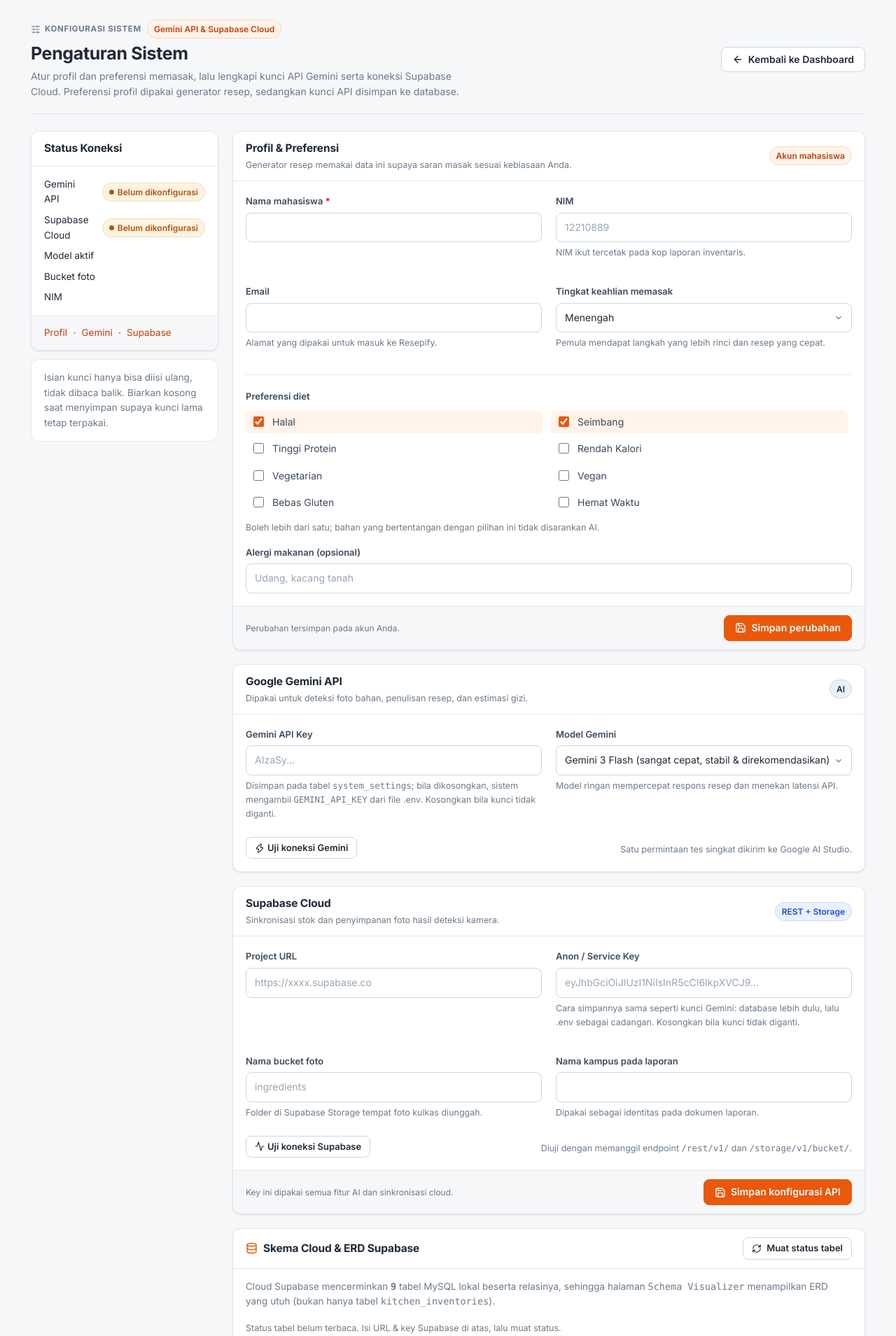
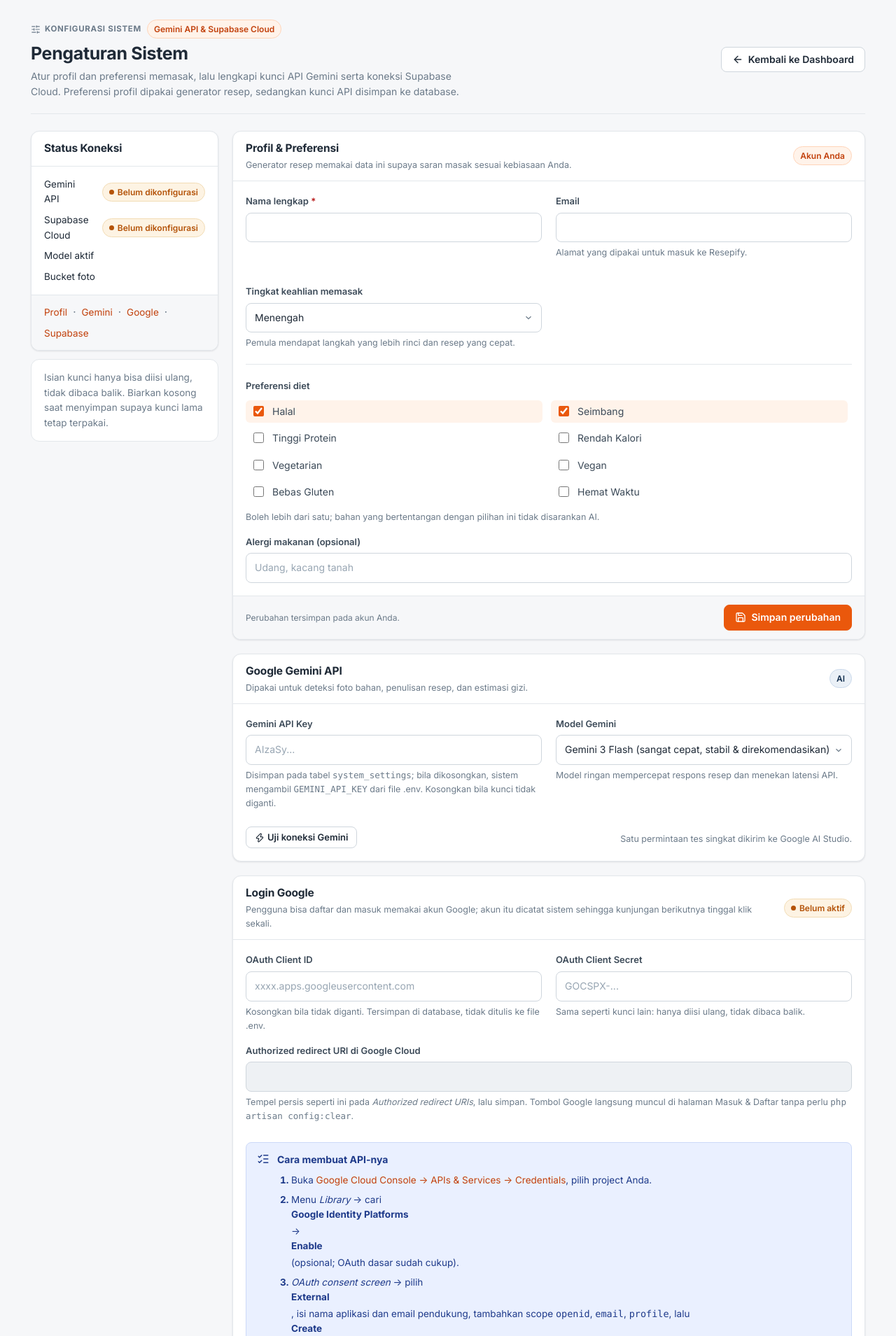
Before and after one commit to Zavifay17/Resify, a Laravel app: template resources/views/settings/index.blade.php in a window 1280 px wide. Shown: the part 65-1974 px from the top of the page at 70% size. Run offline with Laravel 12, Linux system fonts and the light colour scheme; the template is opened without the code that fills it, so the values that code supplies are empty; some libraries are stand-ins or nearby versions.

Commit message:
refactor: wording umum tanpa identitas kampus + kartu Login Google di Pengaturan
Semua teks yang menampilkan identitas kampus (nama universitas, program studi,
NIM, "email kampus", cap "Tugas Akhir") diganti wording produk yang umum:
"Sistem Inventaris Dapur & Generator Resep Berbasis AI". Kolom NIM/nama kampus
dihapus dari formulir profil, kartu status, dropdown akun, dan kop laporan cetak;
kolom lama di database tidak diubah sehingga data tetap utuh.

Login Google dirapikan: hint konfigurasi tidak lagi tampil di halaman publik, dan
tambah kartu "Login Google" di Pengaturan untuk mengisi OAuth Client ID/Secret
langsung dari aplikasi (disimpan di system_settings, dipakai tanpa config:clear,
tidak dicerminkan ke Supabase) beserta URI callback dan langkah pembuatan API.

```diff
--- a/app/Console/Commands/FetchRecipeImagesCommand.php
+++ b/app/Console/Commands/FetchRecipeImagesCommand.php
@@ -110,7 +110,7 @@ class FetchRecipeImagesCommand extends Command
 
     private function hasilCommons(string $kata): array
     {
-        return Http::withHeaders(['User-Agent' => 'Resepify/1.0 (Tugas Akhir RPL Universitas BSI; kontak developer@resepify.test)'])
+        return Http::withHeaders(['User-Agent' => 'Resepify/1.0 (https://resepify.test; kontak developer@resepify.test)'])
             ->timeout(15)
             ->retry(2, 800, throw: false)
             ->get(self::API, [
--- a/app/Services/GeminiService.php
+++ b/app/Services/GeminiService.php
@@ -55,7 +55,7 @@ class GeminiService
                 [
                     'role' => 'user',
                     'parts' => [
-                        ['text' => 'Halo Gemini, konfirmasi dalam 1 kalimat bahasa Indonesia bahwa kamu siap digunakan untuk sistem resep masakan cerdas Resepify kampus BSI!']
+                        ['text' => 'Halo Gemini, konfirmasi dalam 1 kalimat bahasa Indonesia bahwa kamu siap digunakan untuk sistem resep masakan cerdas Resepify!']
                     ]
                 ]
             ],
@@ -136,7 +136,7 @@ class GeminiService
         $skill = $preferences['cooking_skill'] ?? 'Menengah';
 
         $prompt = <<<PROMPT
-Anda adalah Chef Eksekutif & Ahli Gizi kuliner profesional pada aplikasi "Resepify" (Tugas Akhir RPL Universitas BSI).
+Anda adalah Chef Eksekutif & Ahli Gizi kuliner profesional pada aplikasi "Resepify" (Sistem Inventaris Dapur & Generator Resep Berbasis AI).
 Tugas Anda adalah merancang SATU resep masakan lezat, praktis, dan logis yang BERPUSAT PADA BAHAN-BAHAN PILIHAN PENGGUNA BERIKUT:
 Bahan Terpilih dari Kulkas Pengguna: [{$ingredientsList}]
 
--- a/app/Services/SupabaseService.php
+++ b/app/Services/SupabaseService.php
@@ -301,6 +301,7 @@ class SupabaseService
     /** Kunci SystemSetting yang tidak boleh ikut terkirim ke cloud. */
     protected const KUNCI_RAHASIA = [
         'gemini_api_key', 'supabase_key', 'supabase_service_key', 'supabase_access_token', 'app_key',
+        'google_client_id', 'google_client_secret',
     ];
 
     /** Kolom yang di MySQL tersimpan sebagai teks JSON, di cloud sebagai jsonb. */
@@ -536,7 +537,7 @@ class SupabaseService
     protected function definisiSinkronisasi(): array
     {
         return [
-            'users' => ['id', 'name', 'email', 'google_id', 'nim', 'campus', 'avatar', 'diet_preferences', 'cooking_skill', 'allergies', 'email_verified_at', 'created_at', 'updated_at'],
+            'users' => ['id', 'name', 'email', 'google_id', 'avatar', 'diet_preferences', 'cooking_skill', 'allergies', 'email_verified_at', 'created_at', 'updated_at'],
             'ingredients' => ['id', 'name', 'category', 'region_origin', 'default_unit', 'typical_shelf_life_days', 'calories_per_100g', 'icon', 'image_url', 'description', 'created_at', 'updated_at'],
             'ingredient_requests' => ['id', 'user_id', 'raw_input', 'image_path', 'supabase_image_url', 'source_type', 'detected_ingredients', 'created_at', 'updated_at'],
             'recipes_cache' => ['id', 'user_id', 'title', 'slug', 'description', 'cooking_time_minutes', 'difficulty', 'servings', 'cuisine_type', 'region', 'image_url', 'meal_type', 'ingredient_hash', 'used_ingredients', 'missing_ingredients', 'instructions', 'nutrition_facts', 'chef_tips', 'tags', 'source', 'is_demo_fallback', 'is_favorite', 'created_at', 'updated_at'],
--- a/public/css/resepify.css
+++ b/public/css/resepify.css
@@ -518,6 +518,8 @@ hr { border: 0; border-top: 1px solid var(--line); margin: 20px 0; }
 .alert-warn { background: var(--warn-soft); border-color: #f3ddb8; color: #7c4a06; }
 .alert-danger { background: var(--danger-soft); border-color: #f4cccc; color: #7f1d1d; }
 .alert-info { background: var(--info-soft); border-color: #ccd9f8; color: #1e3a8a; }
+.alert ol { padding-left: 20px; display: grid; gap: 6px; }
+.alert ol li::marker { font-weight: 650; }
 
 /* ------------------------------------------------------------------ tabs */
 .tabs { display: flex; gap: 4px; border-bottom: 1px solid var(--line); margin-bottom: 18px; overflow-x: auto; }
--- a/resources/views/inventory/index.blade.php
+++ b/resources/views/inventory/index.blade.php
@@ -34,7 +34,7 @@
             <div class="page-head-main">
                 <div class="page-head-meta">
                     <span class="eyebrow"><i data-lucide="refrigerator"></i> Manajemen Stok Dapur</span>
-                    <span class="chip chip-brand">Stok Kulkas &amp; Dapur Mahasiswa</span>
+                    <span class="chip chip-brand">Stok Kulkas &amp; Dapur Anda</span>
                     <span class="chip">Total: {{ $items->total() }} Bahan</span>
                 </div>
                 <h1>Manajemen Inventaris Dapur</h1>
--- a/resources/views/layouts/app.blade.php
+++ b/resources/views/layouts/app.blade.php
@@ -59,7 +59,7 @@
                 <div class="dropdown" x-data="{ open: false }" @click.outside="open = false">
                     <button type="button" class="dropdown-toggle" @click="open = !open">
                         <span class="avatar">{{ strtoupper(substr(optional(auth()->user())->name ?? 'M', 0, 2)) }}</span>
-                        <span class="truncate nama-user" style="max-width:115px">{{ Str::limit(optional(auth()->user())->name ?? 'Mahasiswa', 16) }}</span>
+                        <span class="truncate nama-user" style="max-width:115px">{{ Str::limit(optional(auth()->user())->name ?? 'Pengguna', 16) }}</span>
                         <i data-lucide="chevron-down" style="width:14px;height:14px;color:var(--muted);flex:none"></i>
                     </button>
 
@@ -67,7 +67,6 @@
                         <div class="who">
                             <div class="strong">{{ auth()->user()->name }}</div>
                             <div class="text-xs text-muted">{{ auth()->user()->email }}</div>
-                            <div class="text-xs mono" style="color:var(--brand-dark)">NIM {{ auth()->user()->nim ?? '-' }}</div>
                         </div>
                         <a href="{{ route('settings.index') }}"><i data-lucide="sliders-horizontal"></i> Pengaturan Gemini &amp; Supabase</a>
                         <a href="{{ route('inventory.print') }}" target="_blank" rel="noopener"><i data-lucide="printer"></i> Cetak Laporan Inventaris</a>
@@ -146,8 +145,8 @@
                 <span class="strong">Resepify</span>
             </div>
             <p class="fine mb-0">
-                Tugas Akhir Program Studi Rekayasa Perangkat Lunak<br>
-                Universitas Bina Sarana Informatika (UBSI)
+                Sistem Inventaris Dapur &amp; Generator Resep Berbasis AI<br>
+                Bahan terpakai maksimal, sisa makanan minimal.
             </p>
         </div>
 
--- a/resources/views/recipes/generator.blade.php
+++ b/resources/views/recipes/generator.blade.php
@@ -280,7 +280,7 @@
                             <label class="label">Tingkat Keahlian</label>
                             <select x-model="cookingSkill" class="select full">
                                 <option value="Pemula">Pemula (Langkah Sederhana)</option>
-                                <option value="Menengah">Menengah (Standar Mahasiswa)</option>
+                                <option value="Menengah">Menengah (Standar)</option>
                                 <option value="Mahir">Mahir (Teknik Kuliner Lengkap)</option>
                             </select>
                         </div>
--- a/resources/views/settings/index.blade.php
+++ b/resources/views/settings/index.blade.php
@@ -193,15 +193,13 @@
                     <span class="text-sm">Bucket foto</span>
                     <span class="mono text-xs">{{ $supabaseBucket }}</span>
                 </div>
-                <div class="flex-between">
-                    <span class="text-sm">NIM</span>
-                    <span class="mono text-xs">{{ $studentNim }}</span>
-                </div>
             </div>
             <div class="card-foot flex-center flex-wrap">
                 <a href="#section-profil" class="text-sm">Profil</a>
                 <span class="text-muted">&middot;</span>
                 <a href="#section-gemini" class="text-sm">Gemini</a>
+                <span class="text-muted">&middot;</span>
+                <a href="#section-google" class="text-sm">Google</a>
                 <span class="text-muted">&middot;</span>
                 <a href="#section-supabase" class="text-sm">Supabase</a>
             </div>
@@ -228,26 +226,16 @@
                 <h2>Profil &amp; Preferensi</h2>
                 <span class="hint">Generator resep memakai data ini supaya saran masak sesuai kebiasaan Anda.</span>
             </div>
-            <span class="chip chip-brand">Akun mahasiswa</span>
+            <span class="chip chip-brand">Akun Anda</span>
         </div>
 
         <div class="card-body">
             <div class="grid grid-2">
                 <div class="field">
-                    <label class="label" for="profil_nama">Nama mahasiswa <span class="req">*</span></label>
+                    <label class="label" for="profil_nama">Nama lengkap <span class="req">*</span></label>
                     <input class="input" type="text" id="profil_nama" name="name"
                            value="{{ old('name', $user->name) }}" required>
                     @error('name')
-                        <div class="err">{{ $message }}</div>
-                    @enderror
-                </div>
-
-                <div class="field">
-                    <label class="label" for="profil_nim">NIM</label>
-                    <input class="input mono" type="text" id="profil_nim" name="nim"
-                           value="{{ old('nim', $user->nim ?? $studentNim) }}" placeholder="12210889">
-                    <div class="hint">NIM ikut tercetak pada kop laporan inventaris.</div>
-                    @error('nim')
                         <div class="err">{{ $message }}</div>
                     @enderror
                 </div>
@@ -321,7 +309,7 @@
 
     {{-- ===================== Konfigurasi API ===================== --}}
     <form action="{{ route('settings.update') }}" method="POST" class="col gap-20"
-          onsubmit="['setting_gemini_key','setting_supabase_key'].forEach(function(id){var el=document.getElementById(id); if(!el.value) el.disabled=true;});">
+          onsubmit="['setting_gemini_key','setting_supabase_key','setting_google_id','setting_google_secret'].forEach(function(id){var el=document.getElementById(id); if(!el.value) el.disabled=true;});">
         @csrf
 
         <section class="card" id="section-gemini">
@@ -412,6 +400,70 @@
             </div>
         </section>
 
+        <section class="card" id="section-google">
+            <div class="card-head">
+                <div>
+                    <h2>Login Google</h2>
+                    <span class="hint">Pengguna bisa daftar dan masuk memakai akun Google; akun itu dicatat sistem sehingga kunjungan berikutnya tinggal klik sekali.</span>
+                </div>
+                @if ($googleSiap)
+                    <span class="chip chip-ok"><span class="dot dot-ok"></span> Aktif</span>
+                @else
+                    <span class="chip chip-warn"><span class="dot dot-warn"></span> Belum aktif</span>
+                @endif
+            </div>
+
+            <div class="card-body">
+                <div class="grid grid-2">
+                    <div class="field">
+                        <label class="label" for="setting_google_id">OAuth Client ID</label>
+                        <input class="input mono" type="text" id="setting_google_id" name="google_client_id"
+                               value="" autocomplete="off" placeholder="xxxx.apps.googleusercontent.com">
+                        <div class="hint">Kosongkan bila tidak diganti. Tersimpan di database, tidak ditulis ke file .env.</div>
+                        @error('google_client_id')
+                            <div class="err">{{ $message }}</div>
+                        @enderror
+                    </div>
+
+                    <div class="field">
+                        <label class="label" for="setting_google_secret">OAuth Client Secret</label>
+                        <input class="input mono" type="password" id="setting_google_secret" name="google_client_secret"
+                               value="" autocomplete="off" placeholder="GOCSPX-...">
+                        <div class="hint">Sama seperti kunci lain: hanya diisi ulang, tidak dibaca balik.</div>
+                        @error('google_client_secret')
+                            <div class="err">{{ $message }}</div>
+                        @enderror
+                    </div>
+                </div>
+
+                <div class="field">
+                    <label class="label">Authorized redirect URI di Google Cloud</label>
+                    <input class="input mono" type="text" readonly value="{{ $googleCallback }}"
+                           onclick="this.select()">
+                    <div class="hint">Tempel persis seperti ini pada <em>Authorized redirect URIs</em>, lalu simpan.
+                        Tombol Google langsung muncul di halaman Masuk &amp; Daftar tanpa perlu <span class="mono">php artisan config:clear</span>.</div>
+                </div>
+
+                <div class="alert alert-info mt-12">
+                    <i data-lucide="list-checks"></i>
+                    <div class="body">
+                        <strong>Cara membuat API-nya</strong>
+                        <ol class="text-sm mt-8 mb-0">
+                            <li>Buka <a href="https://console.cloud.google.com/apis/credentials" target="_blank" rel="noopener">Google Cloud Console &rarr; APIs &amp; Services &rarr; Credentials</a>, pilih project Anda.</li>
+                            <li>Menu <em>Library</em> &rarr; cari <strong>Google Identity Platforms</strong> &rarr; <strong>Enable</strong> (opsional; OAuth dasar sudah cukup).</li>
+                            <li><em>OAuth consent screen</em> &rarr; pilih <strong>External</strong>, isi nama aplikasi dan email pendukung, tambahkan scope
+                                <span class="mono">openid</span>, <span class="mono">email</span>, <span class="mono">profile</span>, lalu <strong>Create</strong>.</li>
+                            <li>Selama status masih <em>Testing</em>, tambahkan alamat Gmail Anda pada <strong>Test users</strong> supaya tidak ditolak.</li>
+                            <li><em>Credentials</em> &rarr; <strong>Create Credentials &rarr; OAuth client ID</strong>, tipe <strong>Web application</strong>.</li>
+                            <li><em>Authorized JavaScript origins</em>: <span class="mono">{{ rtrim(url('/'), '/') }}</span></li>
+                            <li><em>Authorized redirect URIs</em>: <span class="mono">{{ $googleCallback }}</span> &rarr; <strong>Create</strong>.</li>
+                            <li>Salin <strong>Client ID</strong> dan <strong>Client Secret</strong> ke dua kolom di atas, klik <strong>Simpan konfigurasi API</strong>, lalu coba tombol Google di halaman Masuk.</li>
+                        </ol>
+                    </div>
+                </div>
+            </div>
+        </section>
+
         <section class="card" id="section-supabase">
             <div class="card-head">
                 <div>
@@ -455,15 +507,6 @@
                         @enderror
                     </div>
 
-                    <div class="field">
-                        <label class="label" for="setting_campus">Nama kampus pada laporan</label>
-                        <input class="input" type="text" id="setting_campus" name="campus_name"
-                               value="{{ old('campus_name', $campusName) }}">
-                        <div class="hint">Dipakai sebagai identitas pada dokumen laporan.</div>
-                        @error('campus_name')
-                            <div class="err">{{ $message }}</div>
-                        @enderror
-                    </div>
                 </div>
 
                 <div class="flex-between flex-wrap mt-8">
@@ -664,7 +707,7 @@
         <div class="card-body tight flex-between flex-wrap">
             <div>
                 <div class="strong">Perlu lampiran untuk laporan?</div>
-                <div class="text-sm text-muted">Cetak rekap stok berikut identitas mahasiswa sebagai bukti pengujian.</div>
+                <div class="text-sm text-muted">Cetak rekap stok dapur beserta identitas akun sebagai bukti pengujian.</div>
             </div>
             <a href="{{ route('inventory.print') }}" target="_blank" rel="noopener" class="btn btn-secondary btn-sm">
                 <i data-lucide="printer"></i> Cetak laporan inventaris
--- a/supabase/sql/setup.sql
+++ b/supabase/sql/setup.sql
@@ -17,15 +17,13 @@
 -- ============================================================================
 
 -- ---------------------------------------------------------------------------
--- 1. users (identitas mahasiswa; kolom rahasia tidak dicerminkan ke cloud)
+-- 1. users (identitas pengguna; kolom rahasia tidak dicerminkan ke cloud)
 -- ---------------------------------------------------------------------------
 create table if not exists public.users (
     id                bigint primary key,
     name              text not null,
     email             text not null unique,
     google_id         varchar(64),
-    nim               varchar(20),
-    campus            text not null default 'Universitas Bina Sarana Informatika',
     avatar            text,
     diet_preferences  jsonb,
     cooking_skill     text not null default 'Menengah',
```
Also changed, not shown: app/Http/Controllers/AuthController.php (+17 -4 lines), app/Http/Controllers/DashboardController.php (+1 -6 lines), app/Http/Controllers/SettingController.php (+14 -14 lines), resources/views/auth/login.blade.php (+6 -11 lines), resources/views/auth/register.blade.php (+3 -8 lines), resources/views/inventory/print.blade.php (+19 -19 lines), tests/Feature/AutentikasiGoogleTest.php (+44 -3 lines), README.md, 1 other file.
